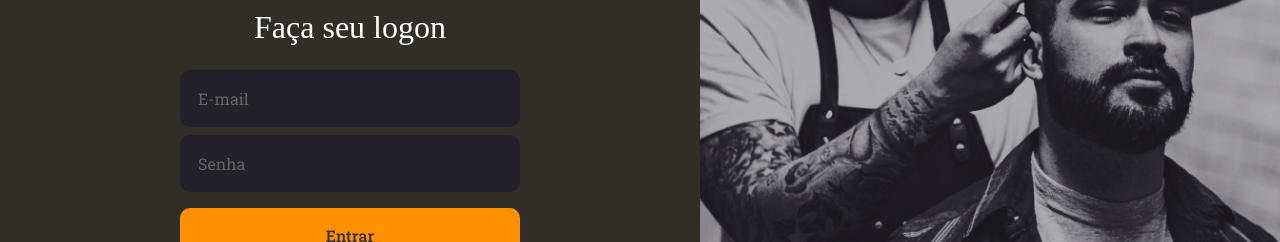
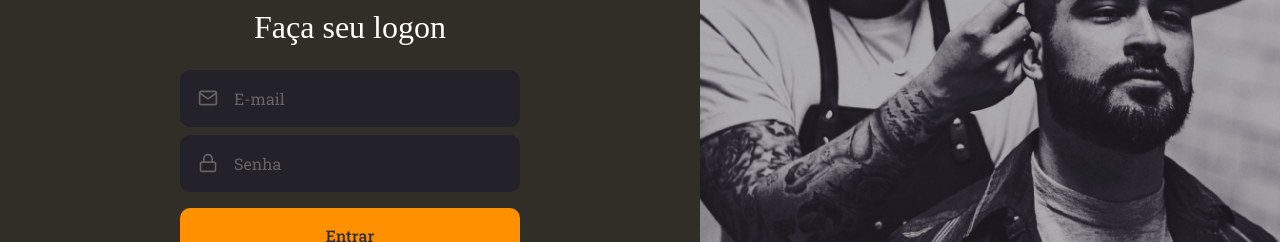
Before and after one commit to PabloMarcondesGS/gobarberweb, a React (Create React App) app: page / in a window 1280 px wide. Shown: the part 289-531 px from the top of the page. Built offline with nearby package versions, Linux system fonts and the light colour scheme.

Commit message:
isolando componentes

```diff
--- /dev/null
+++ b/src/components/Button/index.tsx
@@ -0,0 +1,13 @@
+import React, { ButtonHTMLAttributes } from 'react';
+
+import { Container } from './styles';
+
+type ButtonProps = ButtonHTMLAttributes<HTMLButtonElement>;
+
+const Button: React.FC<ButtonProps> = ({ children, ...rest }) => (
+    <Container type="button" {...rest}>
+        {children}
+    </Container>
+);
+
+export default Button;
--- /dev/null
+++ b/src/components/Button/styles.ts
@@ -0,0 +1,19 @@
+import styled from 'styled-components';
+import { shade } from 'polished';
+
+export const Container = styled.button`
+        background: #ff9000;
+        height: 56px;
+        border-radius: 10px;
+        border: 0;
+        padding: 0 16px;
+        color: #312e38;
+        width: 100%;
+        font-weight: 500;
+        margin-top: 16px;
+        transition: background-color 0.2s;
+
+        &:hover {
+            background: ${shade(0.2, '#ff9000')};
+        }
+`;
--- /dev/null
+++ b/src/components/Input/index.tsx
@@ -0,0 +1,18 @@
+import React, { InputHTMLAttributes } from 'react';
+import { IconBaseProps } from 'react-icons';
+
+import { Container } from './styles';
+
+interface InputProps extends InputHTMLAttributes<HTMLInputElement>{
+    name: string;
+    icon?: React.ComponentType<IconBaseProps>;
+}
+
+const Input: React.FC<InputProps> = ({icon: Icon, ...rest}) => (
+    <Container>
+        { Icon && <Icon size={20} />}
+        <input {...rest} />
+    </Container>
+);
+
+export default Input;
--- /dev/null
+++ b/src/components/Input/styles.ts
@@ -0,0 +1,32 @@
+import styled from 'styled-components';
+
+export const Container = styled.div`
+    background: #232129;
+    border-radius: 10px;
+    border: 2px solid #232129;
+    padding: 16px;
+    width: 100%;
+    color: #666360;
+
+    display: flex;
+    align-items: center;
+
+    & + div {
+        margin-top: 8px;
+    }
+
+    input {
+        flex: 1;
+        background: transparent;
+        border: 0;
+        color: #F4EDE8;
+
+        &::placeholder {
+            color: #666360;
+        }
+    }
+
+    svg {
+        margin-right: 16px;
+    }
+`;
--- a/src/pages/Sigin/index.tsx
+++ b/src/pages/Sigin/index.tsx
@@ -1,7 +1,11 @@
 import React from 'react';
-import { FiLogIn } from 'react-icons/fi';
+import { FiLogIn, FiMail, FiLock } from 'react-icons/fi';
 
 import logoImg from '../../assets/logo.svg';
+import Input from '../../components/Input';
+import Button from '../../components/Button';
+
+
 import { Container, Content, Background } from './styles';
 
 
@@ -12,9 +16,9 @@
 
             <form>
                 <h1>Faça seu logon</h1>
-                <input placeholder='E-mail' />
-                <input type='password' placeholder='Senha' />
-                <button type='submit'>Entrar</button>
+                <Input name='email' icon={FiMail} placeholder='E-mail' />
+                <Input name='password' icon={FiLock} type='password' placeholder='Senha' />
+                <Button type='submit'>Entrar</Button>
 
                 <a href='forgot'>Esqueci minha senha</a>
             </form>
--- a/src/pages/Sigin/styles.ts
+++ b/src/pages/Sigin/styles.ts
@@ -24,40 +24,6 @@
 
         h1 {
             margin-bottom: 24px;
-        }
-
-        input {
-            background: #232129;
-            border-radius: 10px;
-            border: 2px solid #232129;
-            padding: 16px;
-            width: 100%;
-            color: #F4EDE8;
-
-            &::placeholder {
-                color: #666360;
-            }
-
-            & + input {
-                margin-top: 8px;
-            }
-        }
-
-        button {
-            background: #ff9000;
-            height: 56px;
-            border-radius: 10px;
-            border: 0;
-            padding: 0 16px;
-            color: #312e38;
-            width: 100%;
-            font-weight: 500;
-            margin-top: 16px;
-            transition: background-color 0.2s;
-
-            &:hover {
-                background: ${shade(0.2, '#ff9000')};
-            }
         }
 
         a {
```
